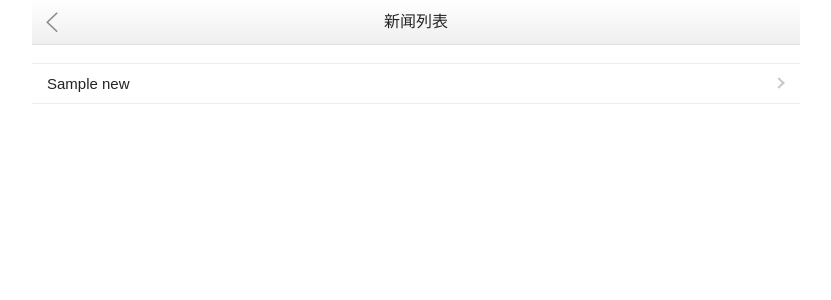
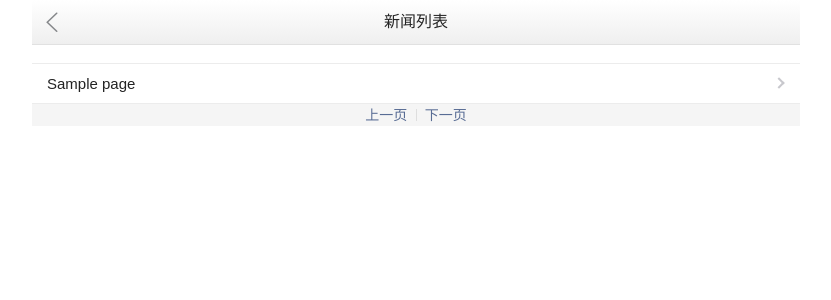
Before and after one commit to CAICAISKY/django-project, a Django app: template django_project/system/templates/news_list.html in a window 1280 px wide. Shown: the top 300 px of the page, without its empty margins (224-1055 px from the left). Run offline with Django 3.2, Linux system fonts and the light colour scheme; tables that the repository leaves empty hold one stand-in row (values such as "Sample post"); the template is opened without the code that fills it: values that come from a table or form of the project are taken from there, most other values are stand-ins (such as "Sample title", 1, 10 or a date in 2020); some libraries are stand-ins or nearby versions.

Commit message:
新闻列表分页

```diff
--- a/django_project/system/templates/news_list.html
+++ b/django_project/system/templates/news_list.html
@@ -10,7 +10,7 @@
 </header>
 <div class="weui-content">
     <div class="weui-cells wy-news-list">
-        {% for news in news_list %}
+        {% for news in page.object_list %}
         <a class="weui-cell weui-cell_access" href="{% url 'system:news_info' news.pk %}">
             <div class="weui-cell__bd">
                 <p>{{ news.title }}</p>
@@ -19,5 +19,20 @@
         </a>
         {% endfor %}
     </div>
+
+    <div class="weui-footer">
+        <p class="weui-footer__links">
+        {% if page.has_previous %}
+            <a class="weui-footer__link" href="{% url 'system:news_list' %}?page_num={{ page.previous_page_number }}">上一页</a>
+        {% else %}
+            <a class="weui-footer__link" href="javascript:void(0)" onclick="alert('已经没有上一页了')">上一页</a>
+        {% endif %}
+        {% if page.has_next %}
+            <a class="weui-footer__link" href="{% url 'system:news_list' %}?page_num={{ page.next_page_number }}">下一页</a>
+        {% else %}
+            <a class="weui-footer__link" href="javascript:void(0)" onclick="alert('已经没有下一页了')">下一页</a>
+        {% endif %}
+        </p>
+    </div>
 </div>
 {% endblock %}
--- a/django_project/system/views.py
+++ b/django_project/system/views.py
@@ -1,3 +1,4 @@
+from django.core.paginator import Paginator
 from django.db.models import F
 from django.shortcuts import render, get_object_or_404, get_list_or_404
 
@@ -21,7 +22,10 @@
 def news_list(request):
     """ 新闻列表 """
     # 获取新闻列表: 有效的、新闻类型
+    page_num = request.GET.get('page_num', default=1)
     news = get_list_or_404(News, is_valid=True, types=constants.NEWS_TYPE_NEW)
+    paginator = Paginator(news, 20)
+    page = paginator.page(page_num)
     return render(request, 'news_list.html', {
-        'news_list': news
+        'page': page
     })
```
